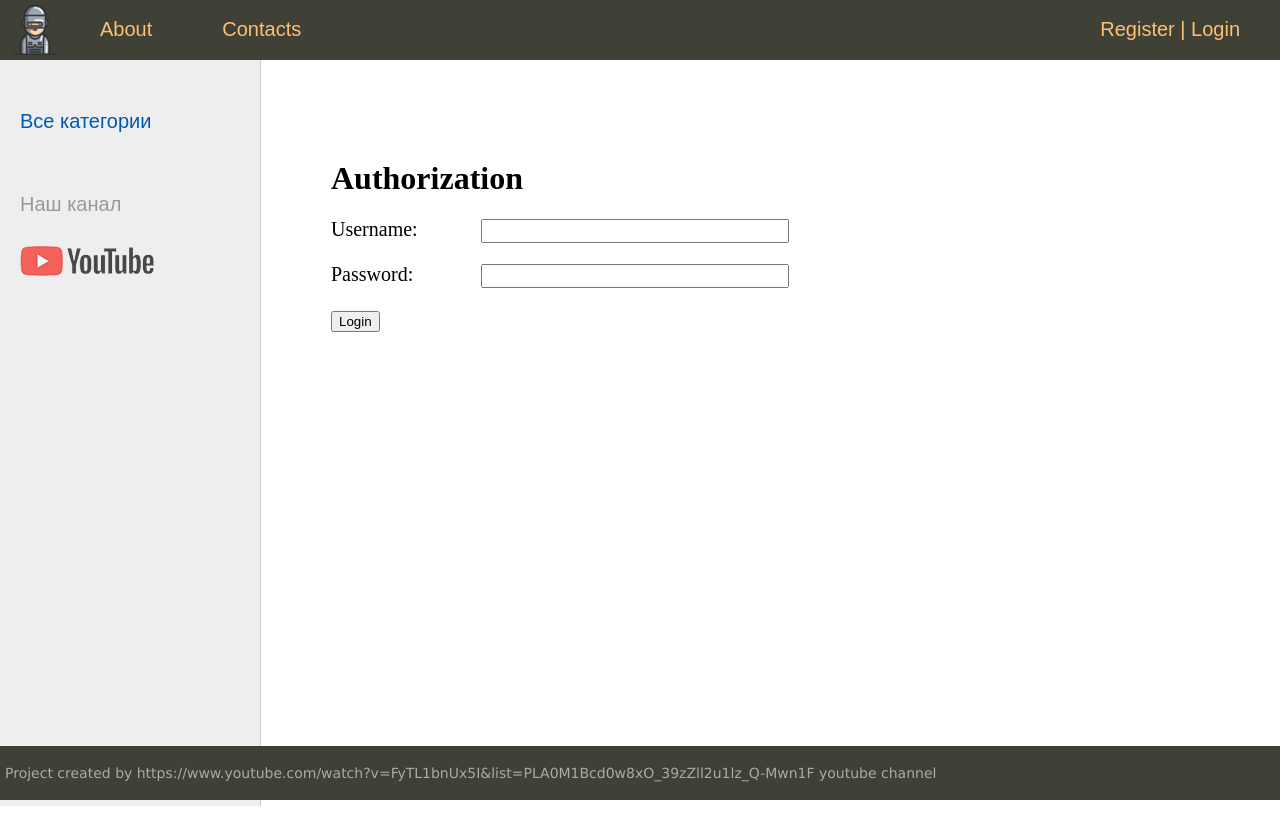
After one commit to ppenkovskiy/famous_women_blog, a Django app: page /login/ in a window 1280 px wide. The commit adds this page. Run offline with Django 4.2, Linux system fonts and the light colour scheme; data that the repository does not hold is empty.

Commit message:
commit20

```diff
--- a/coolsite/coolsite/settings.py
+++ b/coolsite/coolsite/settings.py
@@ -127,3 +127,5 @@ DEFAULT_AUTO_FIELD = 'django.db.models.BigAutoField'
 
 MEDIA_ROOT = os.path.join(BASE_DIR, 'media')
 MEDIA_URL = '/media/'
+
+LOGIN_REDIRECT_URL = '/'
--- a/coolsite/women/forms.py
+++ b/coolsite/women/forms.py
@@ -1,5 +1,5 @@
 from django import forms
-from django.contrib.auth.forms import UserCreationForm
+from django.contrib.auth.forms import UserCreationForm, AuthenticationForm
 from django.contrib.auth.models import User
 from django.core.exceptions import ValidationError
 from .models import *
@@ -34,3 +34,7 @@ class RegisterUserForm(UserCreationForm):
     class Meta:
         model = User
         fields = ('username', 'email', 'password1', 'password2')
+
+class LoginUserForm(AuthenticationForm):
+    username = forms.CharField(label='Username', widget=forms.TextInput(attrs={'class': 'form-input'}))
+    password = forms.CharField(label='Password', widget=forms.PasswordInput(attrs={'class': 'form-input'}))
--- a/coolsite/women/templates/women/base.html
+++ b/coolsite/women/templates/women/base.html
@@ -19,7 +19,11 @@
 {% for m in menu %}
 			<li><a href="{% url m.url_name %}">{{m.title}}</a></li>
 {% endfor %}
-	        <li class="last"><a href="{% url 'register' %}">Register</a> | <a href="{% url 'login' %}">Login</a></li>
+				{% if request.user.is_authenticated %}
+				<li class="last"> Hello, {{user.username}} | <a href="{% url "logout" %}">Logout</a></li>
+				{% else %}
+	        	<li class="last"><a href="{% url 'register' %}">Register</a> | <a href="{% url 'login' %}">Login</a></li>
+				{% endif %}
 			</ul>
 			<div class="clear"></div>
 		</div>
--- /dev/null
+++ b/coolsite/women/templates/women/login.html
@@ -0,0 +1,18 @@
+{% extends 'women/base.html' %}
+
+{% block content %}
+<h1>{{title}}</h1>
+
+<form method="post">
+    {% csrf_token %}
+    <div class="form-error">{{ form.non_field_errors }}</div>
+
+    {% for f in form %}
+        <p><label class="form-label" for="{{ f.id_for_label }}">{{f.label}}: </label>{{ f }}</p>
+        <div class="form-error">{{ f.errors }}</div>
+    {% endfor %}
+
+    <button type="submit">Login</button>
+</form>
+
+{% endblock %}
--- a/coolsite/women/urls.py
+++ b/coolsite/women/urls.py
@@ -7,7 +7,8 @@ urlpatterns = [
     path('addpage/', AddPage.as_view(), name='add_page'),
     path('contact/', contact, name='contact'),
     path('register/', RegisterUser.as_view(), name='register'),
-    path('login/', login, name='login'),
+    path('login/', LoginUser.as_view(), name='login'),
+    path('logout/', logout_user, name='logout'),
     path('post/<slug:post_slug>/', ShowPost.as_view(), name='post'),
     path('category/<slug:cat_slug>/', WomenCategory.as_view(), name='category'),
 ]
--- a/coolsite/women/views.py
+++ b/coolsite/women/views.py
@@ -1,6 +1,9 @@
+from django.contrib.auth import logout, login
+from django.contrib.auth.forms import AuthenticationForm
+from django.contrib.auth.views import LoginView
 from django.core.paginator import Paginator
 from django.http import HttpResponseNotFound
-from django.shortcuts import render
+from django.shortcuts import render, redirect
 from django.urls import reverse_lazy
 from django.views.generic import ListView, DetailView, CreateView
 from .forms import *
@@ -45,9 +48,6 @@ class AddPage(LoginRequiredMixin, DataMixin, CreateView):
 def contact(request):
     return HttpResponseNotFound('Contact us')
 
-def login(request):
-    return HttpResponseNotFound('Login')
-
 class ShowPost(DataMixin, DetailView):
     model = Women
     template_name = 'women/post.html'
@@ -83,3 +83,24 @@ class RegisterUser(DataMixin, CreateView):
         context = super().get_context_data(**kwargs)
         c_def = self.get_user_context(title='Registration')
         return dict(list(context.items()) + list(c_def.items()))
+
+    def form_valid(self, form):
+        user = form.save()
+        login(self.request, user)
+        return redirect('home')
+
+class LoginUser(DataMixin, LoginView):
+    form_class = LoginUserForm
+    template_name = 'women/login.html'
+
+    def get_context_data(self, *, object_list=None, **kwargs):
+        context = super().get_context_data(**kwargs)
+        c_def = self.get_user_context(title="Authorization")
+        return dict(list(context.items()) + list(c_def.items()))
+
+    def get_success_url(self):
+        return reverse_lazy('home')
+
+def logout_user(request):
+    logout(request)
+    return redirect('login')
```
